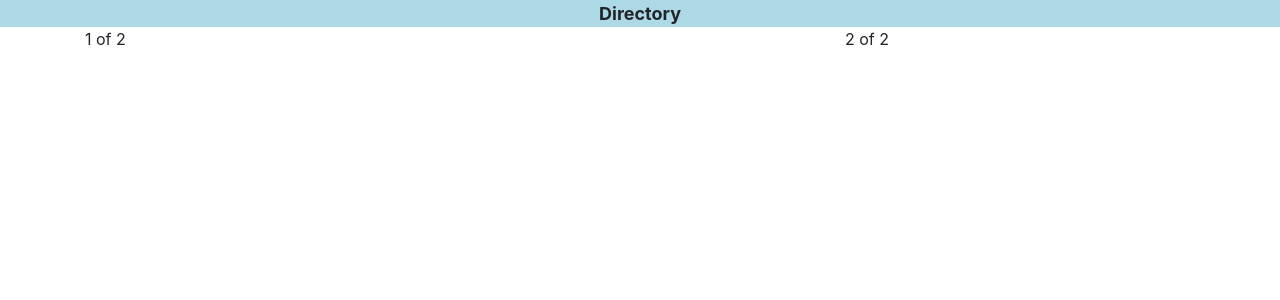
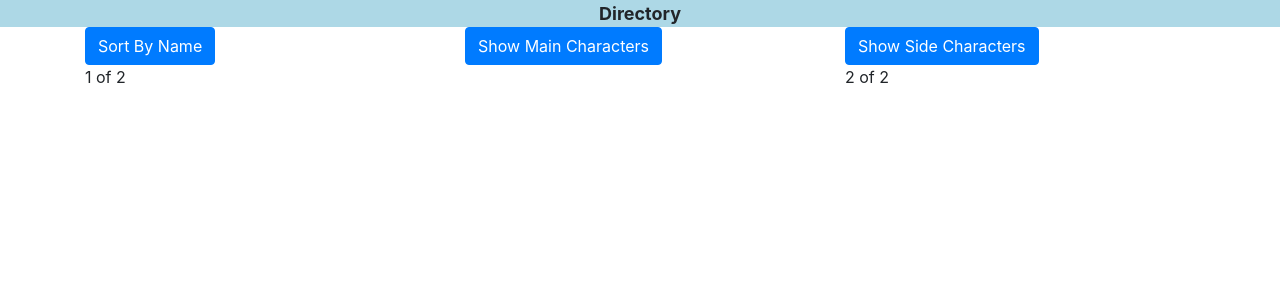
Before and after one commit to sornwill/directory, a React (Create React App) app: page / in a window 1280 px wide. Shown: the top 300 px of the page. Built offline with nearby package versions, Linux system fonts and the light colour scheme; the HTML template or start-up script is replaced by a standard one.

Commit message:
added sorting component. added more characters

```diff
--- a/src/App.js
+++ b/src/App.js
@@ -1,11 +1,13 @@
 import React from 'react';
 import Header from './components/Header/index';
 import Main from './components/Main/index';
+import SortButtons from './components/SortButtons/SortButtons';
 
 function App() {
   return (
     <div>
       <Header/>
+      <SortButtons/>
       <Main/>
     </div>
   );
--- a/src/components/Main/index.js
+++ b/src/components/Main/index.js
@@ -2,7 +2,7 @@ import React from "react";
 import './style.css';
 import { Container, Row, Col } from 'react-bootstrap';
 
-function Main(){
+function Main(props){
     return (
         <Container>
             <Row>
--- /dev/null
+++ b/src/components/SortButtons/SortButtons.js
@@ -0,0 +1,17 @@
+import React from "react";
+import './style.css';
+import { Container, Row, Col } from 'react-bootstrap';
+
+function SortButtons(props){
+    return (
+        <Container>
+            <Row>
+                <Col><button className="btn btn-primary">Sort By Name</button></Col>
+                <Col><button className="btn btn-primary">Show Main Characters</button></Col>
+                <Col><button className="btn btn-primary">Show Side Characters</button></Col>
+            </Row>
+        </Container>
+    )
+};
+
+export default SortButtons;
```
Also changed, not shown: src/user.json (+24 -5 lines), src/components/SortButtons/style.css (added).
